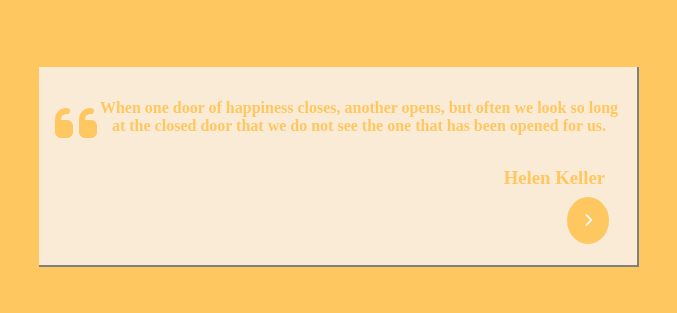
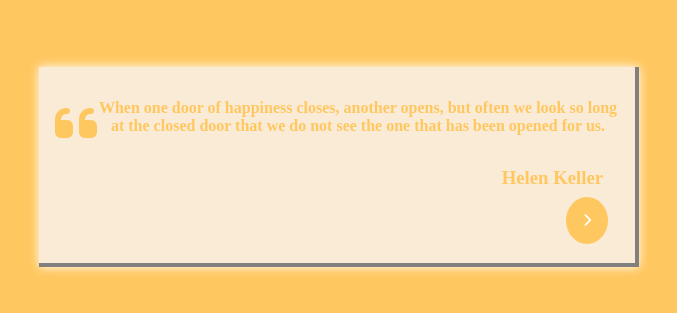
Before and after one commit to rodrydani/TareaReact, a React (Vite) app: page / in a window 1280 px wide. Shown: the part 233-546 px from the top of the page, without its empty margins (301-978 px from the left). Built offline with nearby package versions, Linux system fonts and the light colour scheme.

Commit message:
se mejoraron los estilos al boton

```diff
--- a/src/App.css
+++ b/src/App.css
@@ -10,10 +10,12 @@
 }
 .quotes{
   background-color: antiquewhite;
-  border-bottom: 2px solid grey;
-  border-right: 2px solid grey;
+  border-bottom: 4px solid grey;
+  border-right: 4px solid grey;
  width: 600px;
  height: 200px;
+ transition: .5s;
+ box-shadow: 0px 0px 10px white ;
 
 }
 .quoteText{
@@ -42,9 +44,14 @@
   padding: 1rem;
  margin-left: 500px;
 
+
 }
 .button:hover{
   box-shadow: 5px 5px 5px gray;
  transform: translatey(-5px);
   transition: 1s;
 }
+
+.button:active{
+  transform: translatey(4px);
+}
--- a/src/App.jsx
+++ b/src/App.jsx
@@ -19,7 +19,7 @@ function App() {
       <div className="quotes">
       <h2 className='quoteText'><i class="fa-solid fa-quote-left"></i>{" "} {quotes[quotesRand].quote}</h2>
      <h3 className='author'>{quotes[quotesRand].author}</h3>
-     <button style={{background: colors[colorsRand]}}  className='button' onClick={ changeQuote}> <i class="fa-solid fa-chevron-right"></i> </button>
+     <button style={{background: colors[colorsRand]}}  className='button' onClick={changeQuote}> <i class="fa-solid fa-chevron-right"></i> </button>
       </div>
     </div>
   )
```
